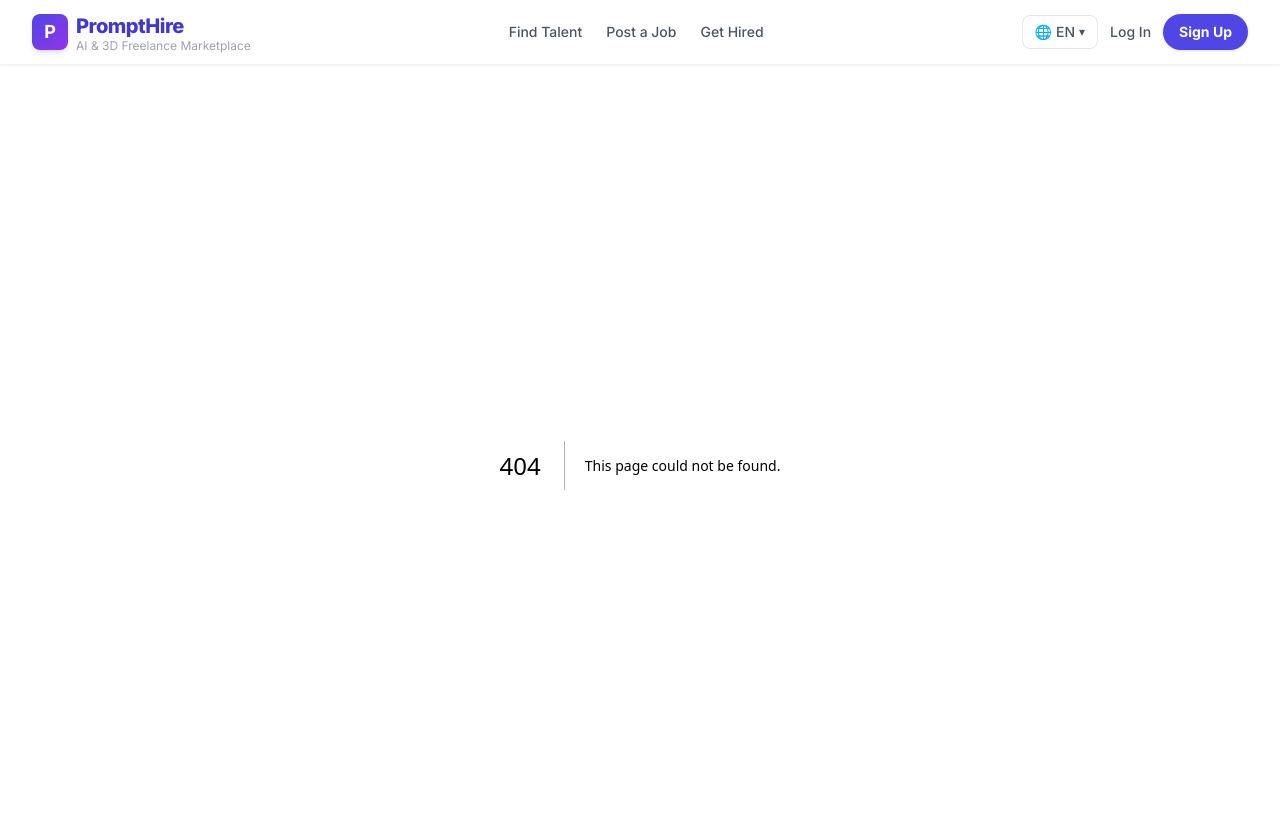
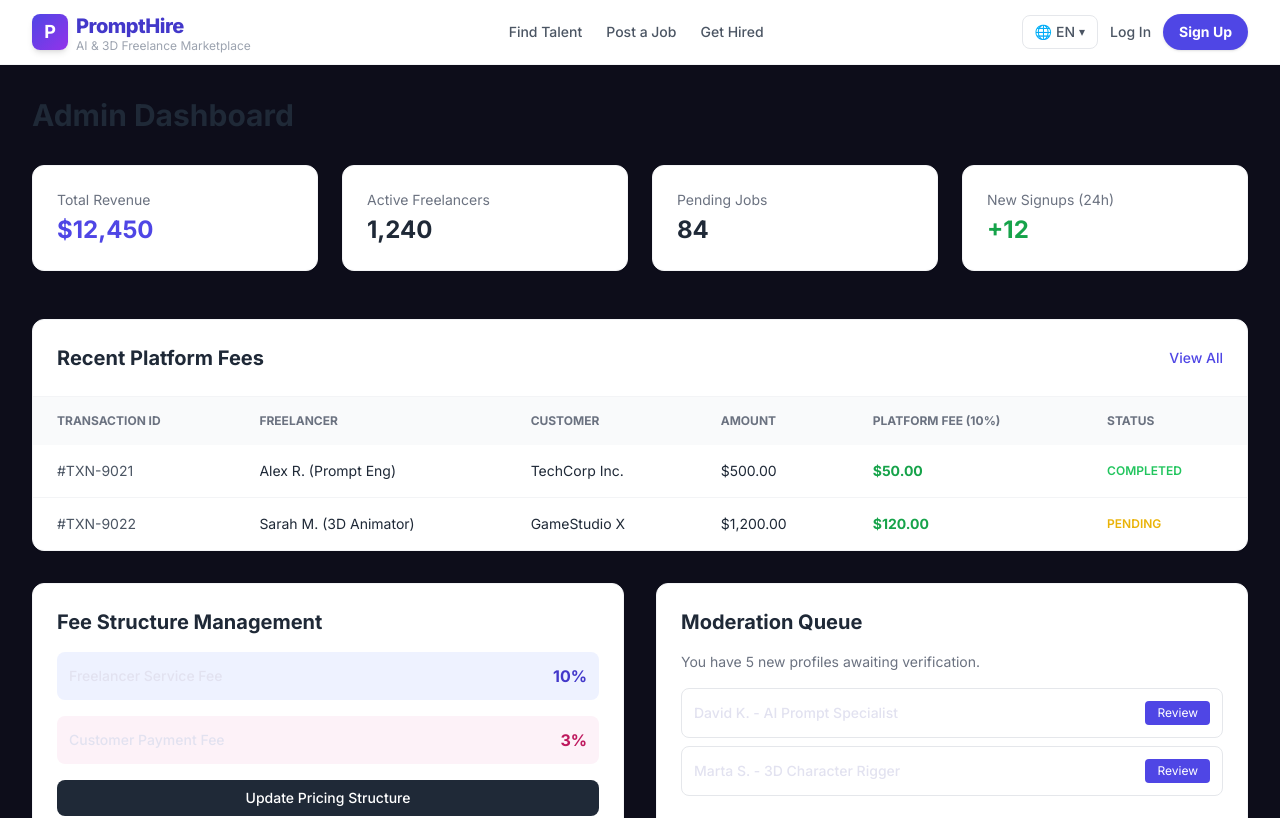
Before and after one commit to ecommerceguru787-cyber/prompthire, a Next.js app: page /admin in a window 1280 px wide. Before the commit this address had no page. Shown: the top 818 px of the page. Built offline with nearby package versions, Linux system fonts and the light colour scheme.

Commit message:
Create page.tsx

```diff
--- /dev/null
+++ b/app/admin/page.tsx
@@ -0,0 +1,97 @@
+import React from 'react';
+
+export default function AdminDashboard() {
+  return (
+    <div className="p-8 max-w-7xl mx-auto">
+      <h1 className="text-3xl font-bold mb-8 text-gray-800">Admin Dashboard</h1>
+
+      <div className="grid grid-cols-1 md:grid-cols-2 lg:grid-cols-4 gap-6 mb-12">
+        <div className="bg-white p-6 rounded-xl shadow-sm border border-gray-100">
+          <p className="text-sm text-gray-500 mb-1">Total Revenue</p>
+          <p className="text-2xl font-bold text-indigo-600">$12,450</p>
+        </div>
+        <div className="bg-white p-6 rounded-xl shadow-sm border border-gray-100">
+          <p className="text-sm text-gray-500 mb-1">Active Freelancers</p>
+          <p className="text-2xl font-bold text-gray-800">1,240</p>
+        </div>
+        <div className="bg-white p-6 rounded-xl shadow-sm border border-gray-100">
+          <p className="text-sm text-gray-500 mb-1">Pending Jobs</p>
+          <p className="text-2xl font-bold text-gray-800">84</p>
+        </div>
+        <div className="bg-white p-6 rounded-xl shadow-sm border border-gray-100">
+          <p className="text-sm text-gray-500 mb-1">New Signups (24h)</p>
+          <p className="text-2xl font-bold text-green-600">+12</p>
+        </div>
+      </div>
+
+      <div className="bg-white rounded-xl shadow-sm border border-gray-100 overflow-hidden mb-8">
+        <div className="p-6 border-b border-gray-100 flex justify-between items-center">
+          <h2 className="text-xl font-bold text-gray-800">Recent Platform Fees</h2>
+          <button className="text-indigo-600 font-medium text-sm">View All</button>
+        </div>
+        <table className="w-full text-left">
+          <thead className="bg-gray-50 text-xs text-gray-500 uppercase">
+            <tr>
+              <th className="px-6 py-4">Transaction ID</th>
+              <th className="px-6 py-4">Freelancer</th>
+              <th className="px-6 py-4">Customer</th>
+              <th className="px-6 py-4">Amount</th>
+              <th className="px-6 py-4">Platform Fee (10%)</th>
+              <th className="px-6 py-4">Status</th>
+            </tr>
+          </thead>
+          <tbody className="divide-y divide-gray-100">
+            <tr>
+              <td className="px-6 py-4 text-sm text-gray-600">#TXN-9021</td>
+              <td className="px-6 py-4 text-sm text-gray-800">Alex R. (Prompt Eng)</td>
+              <td className="px-6 py-4 text-sm text-gray-800">TechCorp Inc.</td>
+              <td className="px-6 py-4 text-sm text-gray-800">$500.00</td>
+              <td className="px-6 py-4 text-sm font-bold text-green-600">$50.00</td>
+              <td className="px-6 py-4 text-xs font-semibold uppercase text-green-500">Completed</td>
+            </tr>
+            <tr>
+              <td className="px-6 py-4 text-sm text-gray-600">#TXN-9022</td>
+              <td className="px-6 py-4 text-sm text-gray-800">Sarah M. (3D Animator)</td>
+              <td className="px-6 py-4 text-sm text-gray-800">GameStudio X</td>
+              <td className="px-6 py-4 text-sm text-gray-800">$1,200.00</td>
+              <td className="px-6 py-4 text-sm font-bold text-green-600">$120.00</td>
+              <td className="px-6 py-4 text-xs font-semibold uppercase text-yellow-500">Pending</td>
+            </tr>
+          </tbody>
+        </table>
+      </div>
+
+      <div className="grid grid-cols-1 lg:grid-cols-2 gap-8">
+        <div className="bg-white p-6 rounded-xl shadow-sm border border-gray-100">
+          <h2 className="text-xl font-bold mb-4 text-gray-800">Fee Structure Management</h2>
+          <div className="space-y-4">
+            <div className="flex justify-between items-center p-3 bg-indigo-50 rounded-lg">
+              <span className="text-sm font-medium">Freelancer Service Fee</span>
+              <span className="text-indigo-700 font-bold">10%</span>
+            </div>
+            <div className="flex justify-between items-center p-3 bg-pink-50 rounded-lg">
+              <span className="text-sm font-medium">Customer Payment Fee</span>
+              <span className="text-pink-700 font-bold">3%</span>
+            </div>
+            <button className="w-full mt-4 py-2 bg-gray-800 text-white rounded-lg text-sm font-medium">Update Pricing Structure</button>
+          </div>
+        </div>
+
+        <div className="bg-white p-6 rounded-xl shadow-sm border border-gray-100">
+          <h2 className="text-xl font-bold mb-4 text-gray-800">Moderation Queue</h2>
+          <p className="text-sm text-gray-500 mb-4">You have 5 new profiles awaiting verification.</p>
+          <div className="space-y-2">
+            <div className="p-3 border rounded-lg flex justify-between items-center">
+              <span className="text-sm font-medium">David K. - AI Prompt Specialist</span>
+              <button className="text-xs bg-indigo-600 text-white px-3 py-1 rounded">Review</button>
+            </div>
+            <div className="p-3 border rounded-lg flex justify-between items-center">
+              <span className="text-sm font-medium">Marta S. - 3D Character Rigger</span>
+              <button className="text-xs bg-indigo-600 text-white px-3 py-1 rounded">Review</button>
+            </div>
+          </div>
+        </div>
+      </div>
+    </div>
+  );
+}
```
